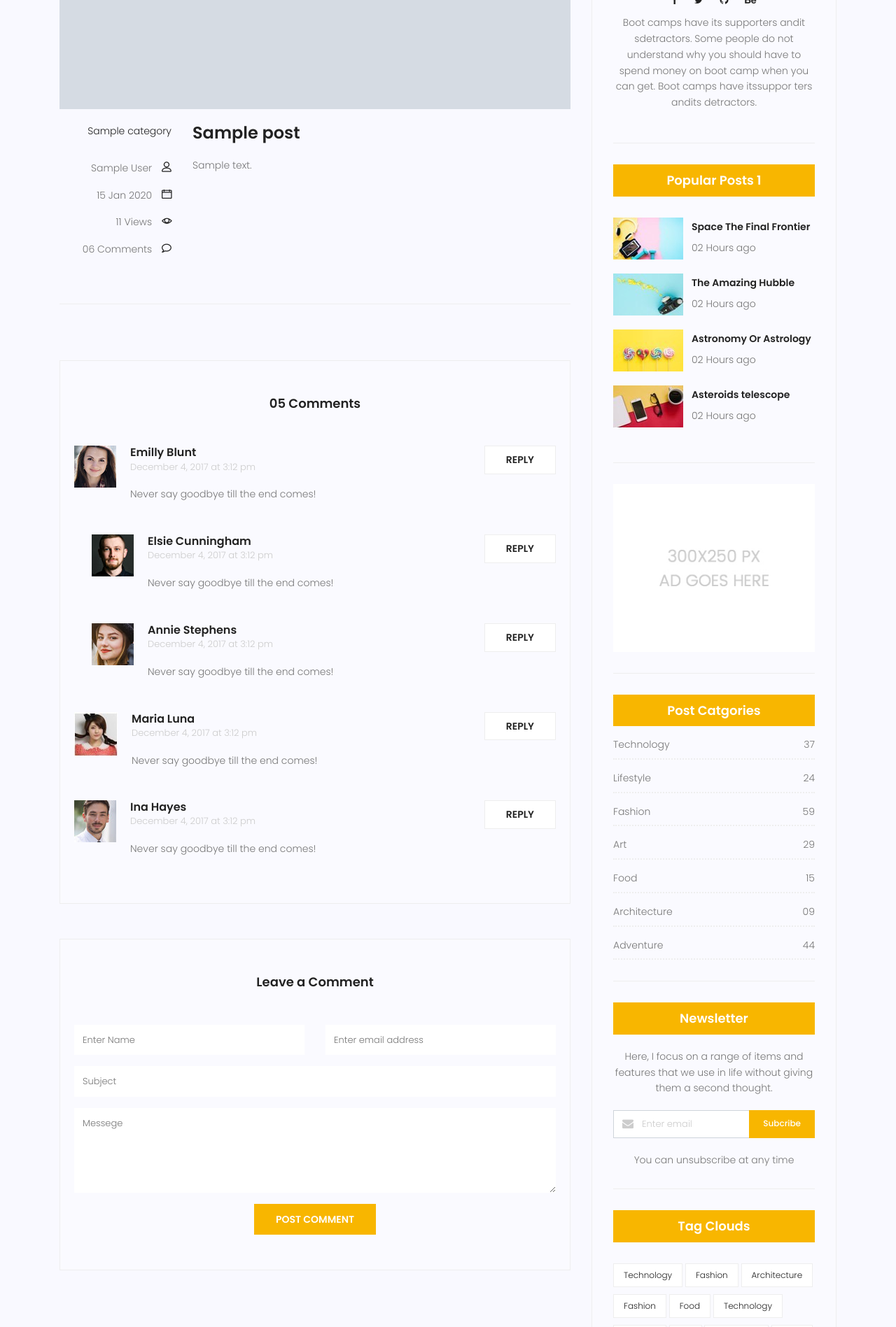
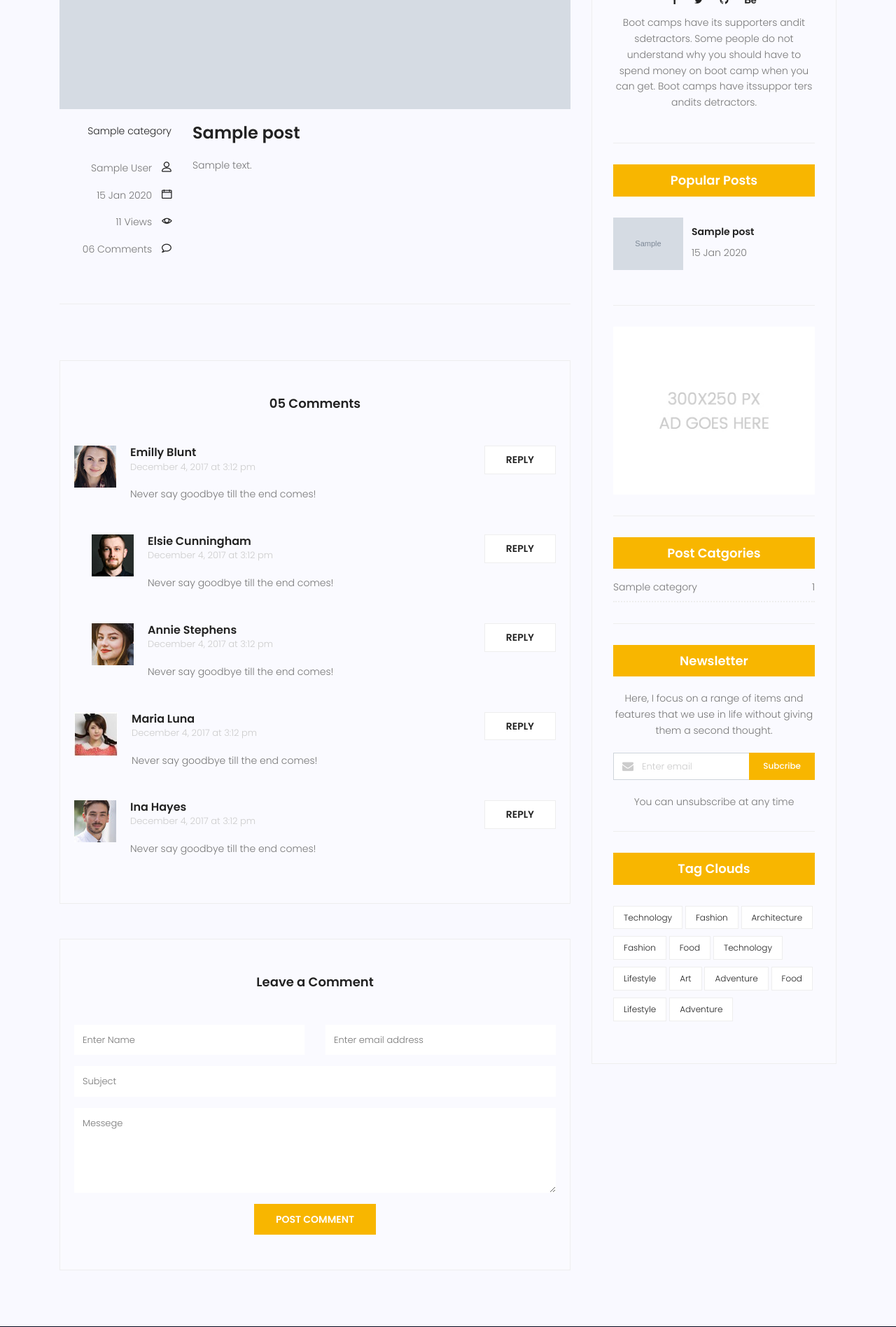
Before and after one commit to omidtj/first-django-app, a Django app: page /blog/1 in a window 1280 px wide. Shown: the part 779-2676 px from the top of the page at 70% size. Run offline with Django 3.2, Linux system fonts and the light colour scheme; tables that the repository leaves empty hold one stand-in row (values such as "Sample post"); grey boxes marked "Sample" are stand-in pictures; some libraries are stand-ins or nearby versions.

Commit message:
categories template tag
blog single

```diff
--- a/blog/templatetags/blog_tags.py
+++ b/blog/templatetags/blog_tags.py
@@ -1,5 +1,5 @@
 from django import template
-from blog.models import Post
+from blog.models import Post,Category
 
 register = template.Library()
 
@@ -17,7 +17,16 @@ def function():
 def snippet(value,arg=20):
     return value[:arg] + ' ...'
 
-@register.inclusion_tag('popularposts.html')
-def popularposts():
-    posts = Post.get_all_published_posts().order_by('-published_date')[:3]
+@register.inclusion_tag('blog/ctt-popular-posts.html')
+def latestposts(arg=3):
+    posts = Post.get_all_published_posts().order_by('-published_date')[:arg]
     return {'posts':posts}
+
+@register.inclusion_tag('blog/ctt-post-categories.html')
+def postcategories():
+    posts = Post.get_all_published_posts().order_by('-published_date')
+    categories = Category.objects.all()
+    cat_dict ={}
+    for name in categories:
+        cat_dict[name]=posts.filter(category=name).count()
+    return {'categories':cat_dict}
--- a/statics/css/main.css
+++ b/statics/css/main.css
@@ -3656,6 +3656,7 @@ body.mobile-nav-active #mobile-nav-toggle {
 
 .widget-wrap .popular-post-widget .popular-post-list .thumb img {
   width: 100%;
+  max-width: 100px;
 }
 
 .widget-wrap .popular-post-widget .single-post-list {
--- a/templates/blog/blog-single.html
+++ b/templates/blog/blog-single.html
@@ -259,97 +259,9 @@
             </form>
           </div>
           {% include 'blog/blog-writer.html' %}
-          <div class="single-sidebar-widget popular-post-widget">
-            <h4 class="popular-title">Popular Posts {% totalposts %}</h4>
-            <div class="popular-post-list">
-              <div class="single-post-list d-flex flex-row align-items-center">
-                <div class="thumb">
-                  <img class="img-fluid" src="{% static 'img/blog/pp1.jpg' %}" alt="" />
-                </div>
-                <div class="details">
-                  <a href="#"
-                    ><h6>Space The Final Frontier</h6></a
-                  >
-                  <p>02 Hours ago</p>
-                </div>
-              </div>
-              <div class="single-post-list d-flex flex-row align-items-center">
-                <div class="thumb">
-                  <img class="img-fluid" src="{% static 'img/blog/pp2.jpg' %}" alt="" />
-                </div>
-                <div class="details">
-                  <a href="#"><h6>The Amazing Hubble</h6></a>
-                  <p>02 Hours ago</p>
-                </div>
-              </div>
-              <div class="single-post-list d-flex flex-row align-items-center">
-                <div class="thumb">
-                  <img class="img-fluid" src="{% static 'img/blog/pp3.jpg' %}" alt="" />
-                </div>
-                <div class="details">
-                  <a href="#"><h6>Astronomy Or Astrology</h6></a>
-                  <p>02 Hours ago</p>
-                </div>
-              </div>
-              <div class="single-post-list d-flex flex-row align-items-center">
-                <div class="thumb">
-                  <img class="img-fluid" src="{% static 'img/blog/pp4.jpg' %}" alt="" />
-                </div>
-                <div class="details">
-                  <a href="#"><h6>Asteroids telescope</h6></a>
-                  <p>02 Hours ago</p>
-                </div>
-              </div>
-            </div>
-          </div>
+          {% latestposts 4 %}
           {% include 'blog/blog-ads.html' %}
-          <div class="single-sidebar-widget post-category-widget">
-            <h4 class="category-title">Post Catgories</h4>
-            <ul class="cat-list">
-              <li>
-                <a href="#" class="d-flex justify-content-between">
-                  <p>Technology</p>
-                  <p>37</p>
-                </a>
-              </li>
-              <li>
-                <a href="#" class="d-flex justify-content-between">
-                  <p>Lifestyle</p>
-                  <p>24</p>
-                </a>
-              </li>
-              <li>
-                <a href="#" class="d-flex justify-content-between">
-                  <p>Fashion</p>
-                  <p>59</p>
-                </a>
-              </li>
-              <li>
-                <a href="#" class="d-flex justify-content-between">
-                  <p>Art</p>
-                  <p>29</p>
-                </a>
-              </li>
-              <li>
-                <a href="#" class="d-flex justify-content-between">
-                  <p>Food</p>
-                  <p>15</p>
-                </a>
-              </li>
-              <li>
-                <a href="#" class="d-flex justify-content-between">
-                  <p>Architecture</p>
-                  <p>09</p>
-                </a>
-              </li>
-              <li>
-                <a href="#" class="d-flex justify-content-between">
-                  <p>Adventure</p>
-                  <p>44</p>
-                </a>
-              </li>
-            </ul>
-          </div>
+          {% postcategories %}
           <div class="single-sidebar-widget newsletter-widget">
             <h4 class="newsletter-title">Newsletter</h4>
             <p>
--- /dev/null
+++ b/templates/blog/ctt-popular-posts.html
@@ -0,0 +1,17 @@
+{% load static %}
+<div class="single-sidebar-widget popular-post-widget">
+    <h4 class="popular-title">Popular Posts</h4>
+    <div class="popular-post-list">
+    {% for post in posts %}
+      <div class="single-post-list d-flex flex-row align-items-center">
+        <div class="thumb">
+          <img class="img-fluid" src="{{post.image.url}}" alt="" />
+        </div>
+        <div class="details">
+          <a href="{% url 'blog:single' pid=post.id %}"><h6>{{post.title}}</h6></a>
+          <p>{{post.published_date|date:"d M Y"}}</p>
+        </div>
+      </div>
+    {% endfor%}
+    </div>
+  </div>
--- /dev/null
+++ b/templates/blog/ctt-post-categories.html
@@ -0,0 +1,13 @@
+<div class="single-sidebar-widget post-category-widget">
+  <h4 class="category-title">Post Catgories</h4>
+  <ul class="cat-list">
+    {% for name,count in categories.items %}
+    <li>
+      <a href="#" class="d-flex justify-content-between">
+        <p>{{name}}</p>
+        <p>{{count}}</p>
+      </a>
+    </li>
+    {% endfor%}
+  </ul>
+</div>
```
Also changed, not shown: templates/popularposts.html (deleted, +0 -7 lines).
